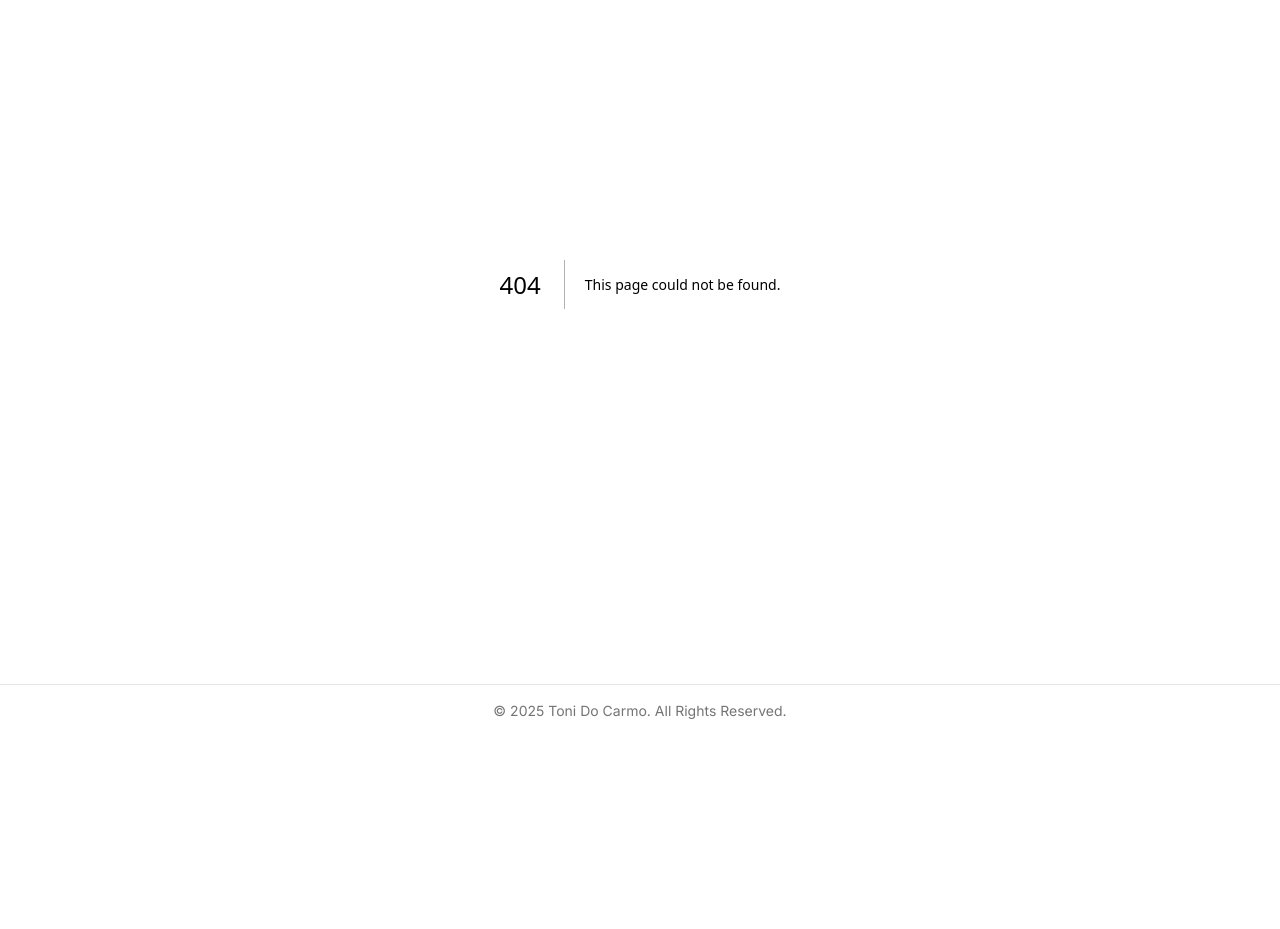
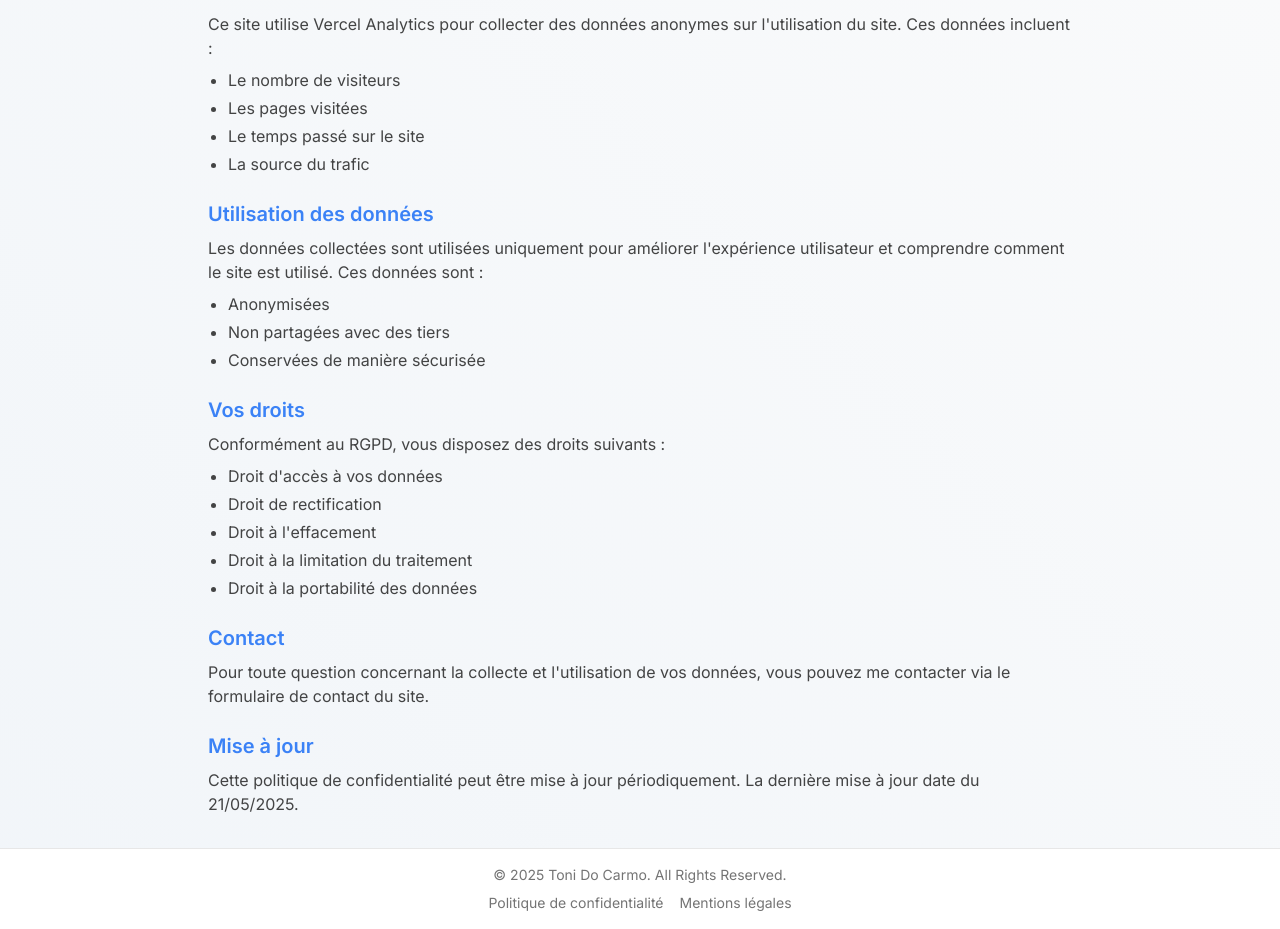
Before and after one commit to tdocarmo/portfolio, a Next.js app: page /privacy in a window 1280 px wide. Before the commit this address had no page. Shown: the part 181-1110 px from the top of the page. Before the commit the page ends 918 px from the top, so only its background shows below. Built offline with nearby package versions, Linux system fonts and the light colour scheme.

Commit message:
feat: add privacy and legal links to footer in ClientLayout for improved user access to important information

```diff
--- a/src/app/client-layout.tsx
+++ b/src/app/client-layout.tsx
@@ -5,6 +5,7 @@ import { ThemeProvider } from "@/components/ThemeProvider";
 import { SectionProvider } from "@/context/SectionContext";
 import { Toaster } from "sonner";
 import { Analytics } from "@vercel/analytics/react";
+import Link from "next/link";
 
 export default function ClientLayout({
   children,
@@ -25,7 +26,23 @@ export default function ClientLayout({
             {children}
           </main>
           <footer className="w-full py-4 text-center text-sm text-foreground/60 bg-background border-t border-foreground/10">
-            © {new Date().getFullYear()} Toni Do Carmo. All Rights Reserved.
+            <div className="container mx-auto px-4">
+              <p>© {new Date().getFullYear()} Toni Do Carmo. All Rights Reserved.</p>
+              <div className="mt-2 space-x-4">
+                <Link
+                  href="/privacy"
+                  className="hover:text-primary transition-colors duration-300"
+                >
+                  Politique de confidentialité
+                </Link>
+                <Link
+                  href="/mentions-legales"
+                  className="hover:text-primary transition-colors duration-300"
+                >
+                  Mentions légales
+                </Link>
+              </div>
+            </div>
           </footer>
         </div>
         <Toaster richColors position="top-center" />
--- /dev/null
+++ b/src/app/mentions-legales/page.tsx
@@ -0,0 +1,52 @@
+export default function LegalNotice() {
+  return (
+    <div className="container mx-auto px-4 py-8 max-w-4xl">
+      <h1 className="text-3xl font-bold text-primary mb-6">Mentions légales</h1>
+
+      <div className="space-y-6 text-foreground/80">
+        <section className="space-y-2">
+          <h2 className="text-xl font-semibold text-primary">Éditeur du site</h2>
+          <p>
+            Ce site est édité par Toni Do Carmo, développeur web indépendant.
+            Adresse : 14 rue Germaine et André Pican, 76800 Saint-Étienne-du-Rouvray.
+          </p>
+        </section>
+
+        <section className="space-y-2">
+          <h2 className="text-xl font-semibold text-primary">Hébergement</h2>
+          <p>
+            Ce site est hébergé par Vercel Inc.
+            <br />
+            Adresse : 340 S Lemon Ave #4133, Walnut, CA 91789, États-Unis
+          </p>
+        </section>
+
+        <section className="space-y-2">
+          <h2 className="text-xl font-semibold text-primary">Propriété intellectuelle</h2>
+          <p>
+            L'ensemble de ce site relève de la législation française et internationale
+            sur le droit d'auteur et la propriété intellectuelle. Tous les droits de
+            reproduction sont réservés, y compris pour les documents téléchargeables
+            et les représentations iconographiques et photographiques.
+          </p>
+        </section>
+
+        <section className="space-y-2">
+          <h2 className="text-xl font-semibold text-primary">Contact</h2>
+          <p>
+            Pour toute question concernant ce site, vous pouvez utiliser le formulaire
+            de contact disponible sur le site.
+          </p>
+        </section>
+
+        <section className="space-y-2">
+          <h2 className="text-xl font-semibold text-primary">Mise à jour</h2>
+          <p>
+            Ces mentions légales peuvent être mises à jour périodiquement.
+            La dernière mise à jour date du {new Date().toLocaleDateString('fr-FR')}.
+          </p>
+        </section>
+      </div>
+    </div>
+  );
+}
--- /dev/null
+++ b/src/app/privacy/page.tsx
@@ -0,0 +1,66 @@
+export default function PrivacyPolicy() {
+  return (
+    <div className="container mx-auto px-4 py-8 max-w-4xl">
+      <h1 className="text-3xl font-bold text-primary mb-6">Politique de confidentialité</h1>
+
+      <div className="space-y-6 text-foreground/80">
+        <section className="space-y-2">
+          <h2 className="text-xl font-semibold text-primary">Collecte de données</h2>
+          <p>
+            Ce site utilise Vercel Analytics pour collecter des données anonymes sur l'utilisation du site.
+            Ces données incluent :
+          </p>
+          <ul className="list-disc pl-5 space-y-1">
+            <li>Le nombre de visiteurs</li>
+            <li>Les pages visitées</li>
+            <li>Le temps passé sur le site</li>
+            <li>La source du trafic</li>
+          </ul>
+        </section>
+
+        <section className="space-y-2">
+          <h2 className="text-xl font-semibold text-primary">Utilisation des données</h2>
+          <p>
+            Les données collectées sont utilisées uniquement pour améliorer l'expérience utilisateur
+            et comprendre comment le site est utilisé. Ces données sont :
+          </p>
+          <ul className="list-disc pl-5 space-y-1">
+            <li>Anonymisées</li>
+            <li>Non partagées avec des tiers</li>
+            <li>Conservées de manière sécurisée</li>
+          </ul>
+        </section>
+
+        <section className="space-y-2">
+          <h2 className="text-xl font-semibold text-primary">Vos droits</h2>
+          <p>
+            Conformément au RGPD, vous disposez des droits suivants :
+          </p>
+          <ul className="list-disc pl-5 space-y-1">
+            <li>Droit d'accès à vos données</li>
+            <li>Droit de rectification</li>
+            <li>Droit à l'effacement</li>
+            <li>Droit à la limitation du traitement</li>
+            <li>Droit à la portabilité des données</li>
+          </ul>
+        </section>
+
+        <section className="space-y-2">
+          <h2 className="text-xl font-semibold text-primary">Contact</h2>
+          <p>
+            Pour toute question concernant la collecte et l'utilisation de vos données,
+            vous pouvez me contacter via le formulaire de contact du site.
+          </p>
+        </section>
+
+        <section className="space-y-2">
+          <h2 className="text-xl font-semibold text-primary">Mise à jour</h2>
+          <p>
+            Cette politique de confidentialité peut être mise à jour périodiquement.
+            La dernière mise à jour date du {new Date().toLocaleDateString('fr-FR')}.
+          </p>
+        </section>
+      </div>
+    </div>
+  );
+}
```
